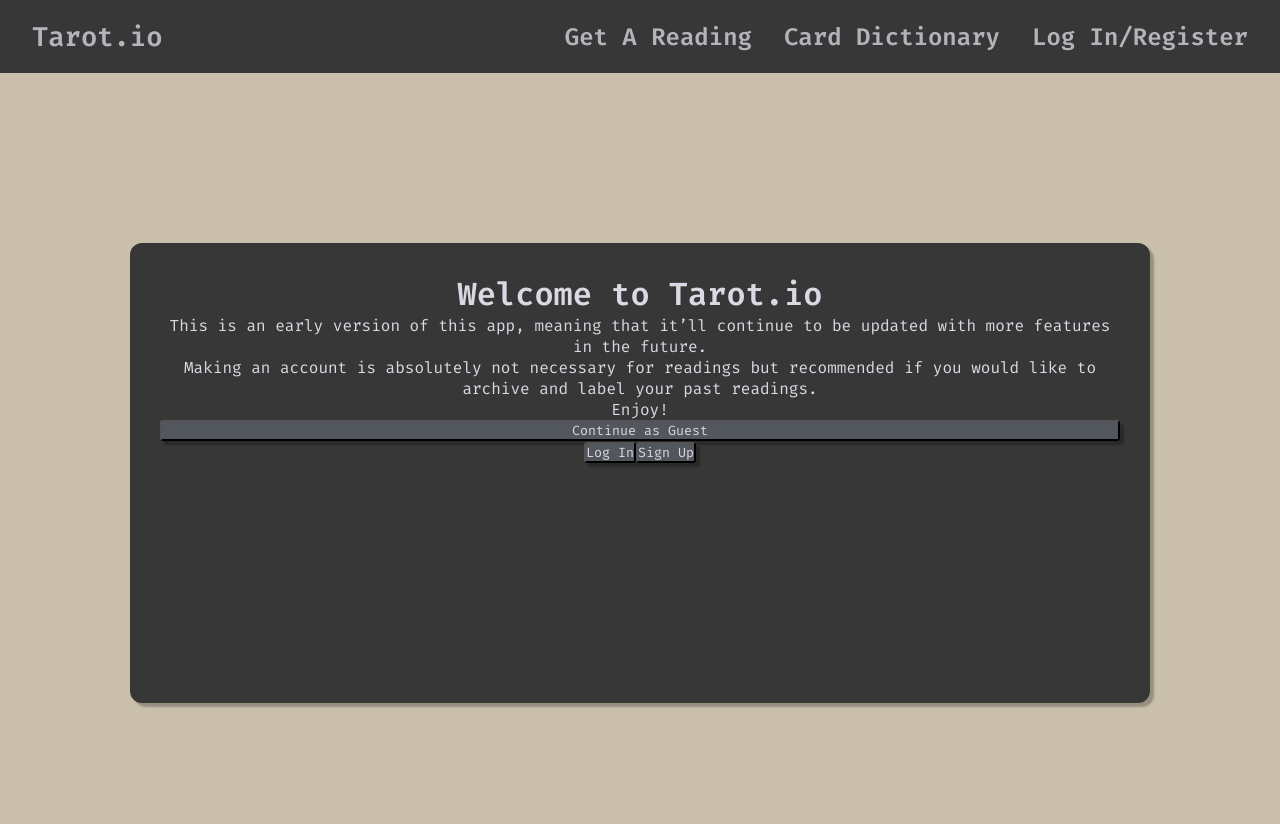
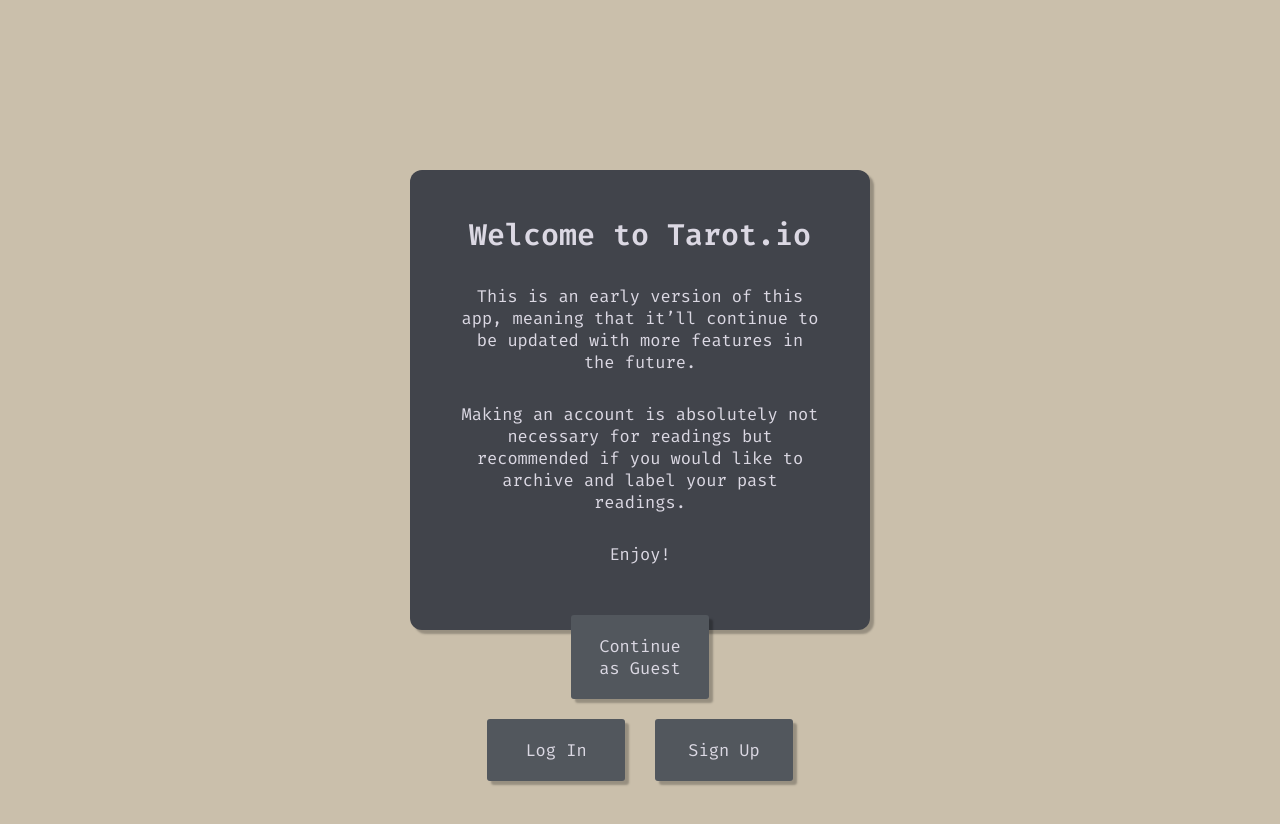
Before and after one commit to Hamblok0/Golden_Dawn, a React app: page / in a window 1280 px wide. Shown: the top 824 px of the page. After the commit the page ends 800 px from the top, so only its background shows below. Built offline with nearby package versions, Linux system fonts and the light colour scheme.

Commit message:
- Intro modal design done - Header doesn't render unless there's a user now as per the mock ups - I've officially fully transition from VS Code to VIM today, yay!!!!!

```diff
--- a/src/components/Header.js
+++ b/src/components/Header.js
@@ -7,10 +7,10 @@ import { faBars } from '@fortawesome/free-solid-svg-icons';
 
 const Header = () => {
   const [user] = useContext(UserContext);
-  const [logInToggle, toggleLogIn] = useState(false);
   const [userDrop, toggleUserDrop] = useState(false);
 
-  return (
+  if (user) {
+   return (
     <header>
       <div className="title">
         <Link to='/'>
@@ -27,10 +27,12 @@ const Header = () => {
         {user ? (<FontAwesomeIcon icon={faBars} onClick={() => toggleUserDrop(!userDrop)}> </FontAwesomeIcon>) :
         (<h1 onClick={() => toggleLogIn(true)}>Log In/Register</h1>)}
       </div>
-      {logInToggle && <LogIn toggleLogIn={toggleLogIn} />}
       {userDrop && <UserDrop toggleDrop={toggleUserDrop} />}
     </header>
   );
+  } else {
+    return null
+  }
 };
 
 export default Header;
--- a/src/components/Home.js
+++ b/src/components/Home.js
@@ -53,10 +53,12 @@ const Home = () => {
             <p>Making an account is absolutely not necessary for readings but recommended if you would like to archive and label your past readings.</p>
             <p>Enjoy!</p>
           </div>
-          <button>Continue as Guest</button>
+	  <div>
+            <button>Continue as Guest</button>
+	  </div>
           <div className="introAccButtons">
-            <button>Log In</button>
-            <button>Sign Up</button>
+            <button onClick={() => setType("login")}>Log In</button>
+            <button onClick={() => setType("register")}>Sign Up</button>
           </div>
         </div>
       )}
@@ -75,7 +77,7 @@ const Home = () => {
                 onChange={(e) =>
                   updateLogin({ ...logIn, email: e.target.value })
                 }
-              />
+	      />
               <h2>Password:</h2>
               <input
                 type="text"
--- a/src/main.scss
+++ b/src/main.scss
@@ -3,7 +3,7 @@ $mainBackground: #CABFAB;
 $modal: #DFD8C8;
 $silk: #dcd0c0;
 $paper: #DBD8E3;
-$charcoal: #373737;
+$charcoal: #41444B;
 $lightChar: #52575D;
 $opacity: 0.77;
 $goldShadow: #b7af94;
@@ -37,9 +37,11 @@ header {
   display: flex;
   justify-content: space-between;
   grid-template-columns: 1fr 3fr 1fr;
-  height: 73px;
+  height: 64px;
   color: $paper;
-
+  position: fixed;
+  width: 100%;
+  box-shadow: 0 4px 4px rgba(0, 0, 0, 0.25);
   a {
     color: $paper;
     text-decoration: none;
@@ -95,7 +97,7 @@ header {
   align-self: center;
   background-color: $charcoal;
   box-shadow: 4px 4px 2px rgba(0, 0, 0, 0.25);
-  width: 75vw;
+  width: 50vh;
   height: 50vh;
   padding: 30px;
   border-radius: 12px;
@@ -105,8 +107,14 @@ header {
   button {
     background-color: $lightChar;
     color: $paper;
+    border: none;
     border-radius: 3px;
     box-shadow: 4px 4px 2px rgba(0, 0, 0, 0.25);
+    font-size: 17px;
+    padding: 20px 27px;
+    margin: 20px 15px 0 15px;
+    width: 138px;
+    border-radius: 3px;
   }
 
   form {
@@ -125,6 +133,20 @@ header {
     border-right: none;
     border-bottom: 1px solid $paper;
     color: $paper;
+  }
+}
+
+.introText {
+  margin: 15px 0 30px;
+  padding: 0 20px 0 20px;
+
+  h1 {
+    font-size: 30px;
+  }
+
+  p {
+    font-size: 17px;
+    margin-top: 30px;
   }
 }
 
```
